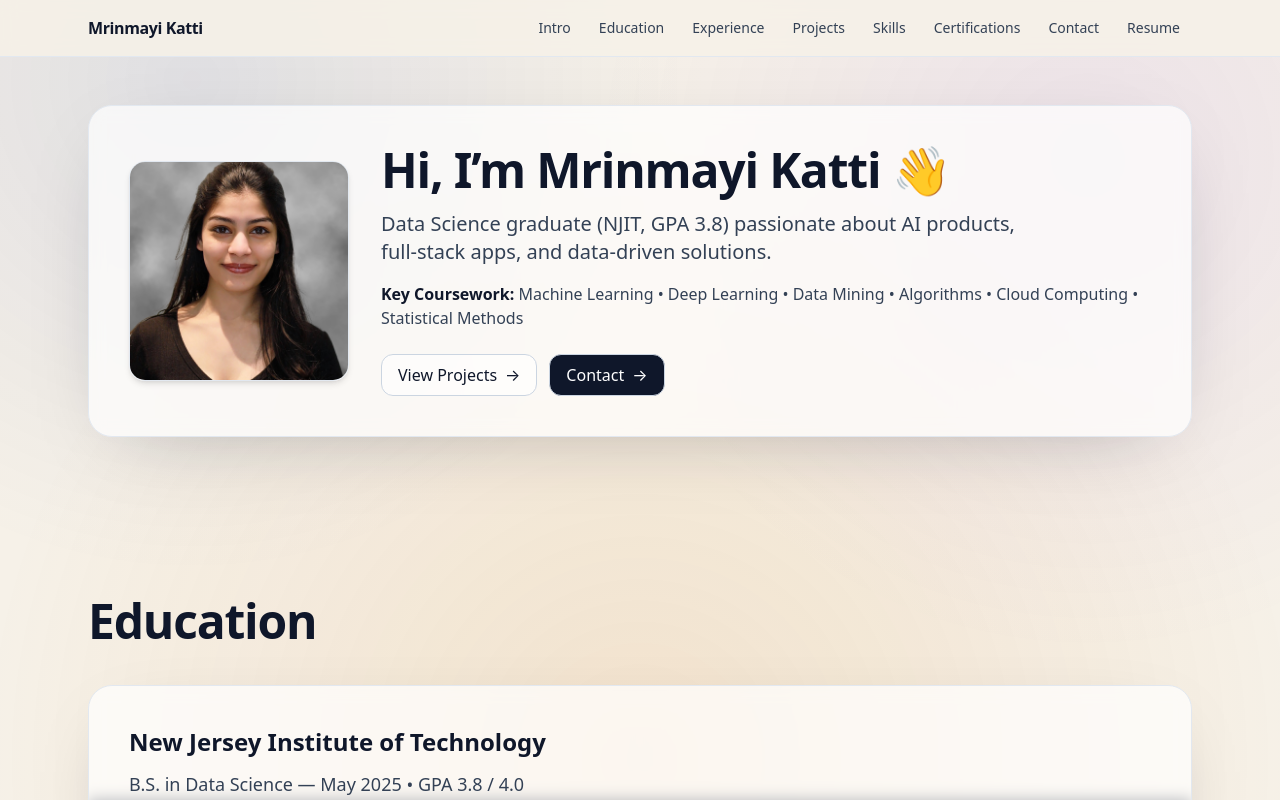
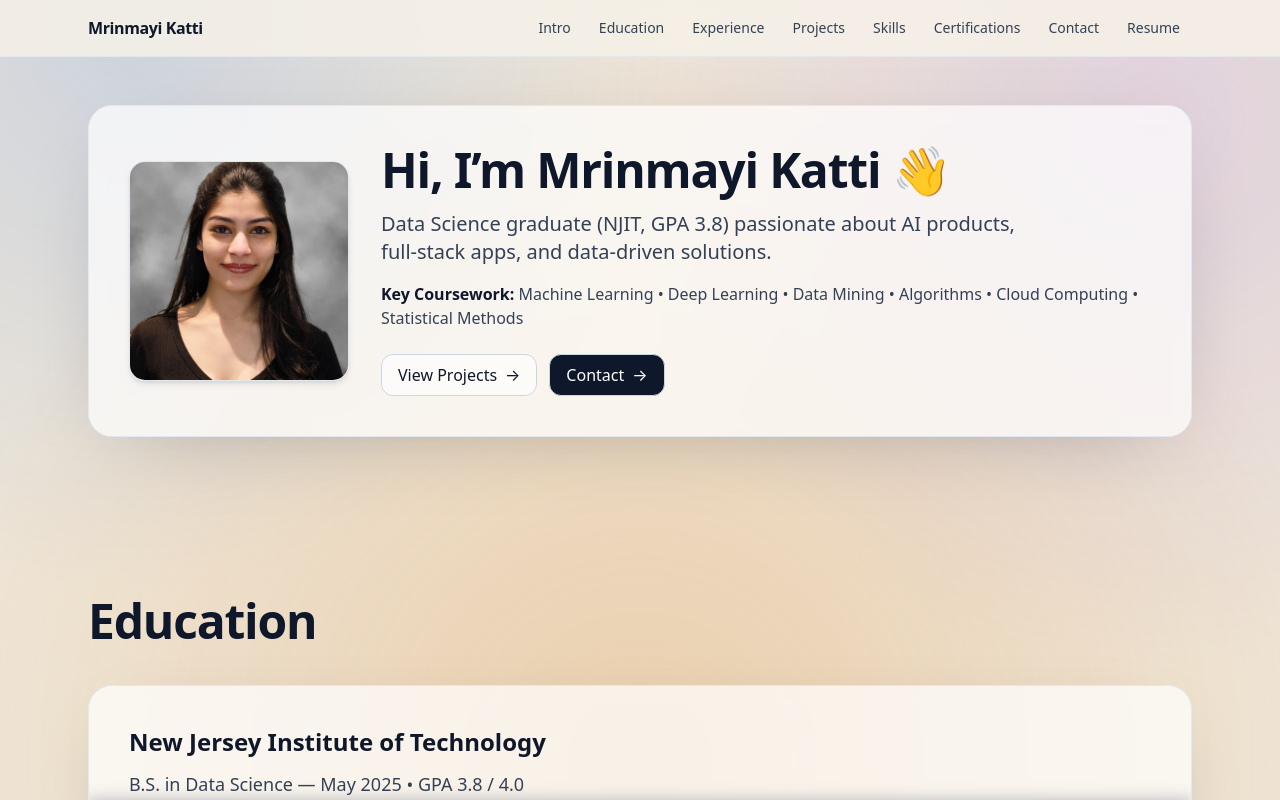
Before and after one commit to Mrinmayi03/MrinmayiKatti_Portfolio, a React (Vite) app: page / in a window 1280 px wide. Shown: the top 800 px of the page. Built offline with nearby package versions, Linux system fonts and the light colour scheme.

Commit message:
Frontend updates

```diff
--- a/src/App.tsx
+++ b/src/App.tsx
@@ -11,11 +11,17 @@ import Resume from './components/Resume';
 
 const App: React.FC = () => (
   <div className="min-h-screen text-slate-900">
-    {/* Warm neutral gradient background */}
-    <div className="pointer-events-none fixed inset-0 -z-20 bg-[#f6f1e8]" />
-    <div className="pointer-events-none fixed inset-0 -z-20 bg-[radial-gradient(900px_circle_at_15%_10%,rgba(30,64,175,0.10),transparent_55%)]" />
-    <div className="pointer-events-none fixed inset-0 -z-20 bg-[radial-gradient(900px_circle_at_85%_20%,rgba(124,58,237,0.08),transparent_55%)]" />
-    <div className="pointer-events-none fixed inset-0 -z-20 bg-[radial-gradient(1100px_circle_at_50%_95%,rgba(217,119,6,0.12),transparent_60%)]" />
+    {/* NEW: richer warm gradient background */}
+    <div className="pointer-events-none fixed inset-0 -z-20 bg-[#efe6d8]" />
+
+    {/* Top-left cool depth */}
+    <div className="pointer-events-none fixed inset-0 -z-20 bg-[radial-gradient(1000px_circle_at_10%_5%,rgba(59,130,246,0.18),transparent_55%)]" />
+
+    {/* Top-right subtle violet depth */}
+    <div className="pointer-events-none fixed inset-0 -z-20 bg-[radial-gradient(1000px_circle_at_90%_15%,rgba(139,92,246,0.15),transparent_55%)]" />
+
+    {/* Bottom warm amber glow */}
+    <div className="pointer-events-none fixed inset-0 -z-20 bg-[radial-gradient(1200px_circle_at_50%_95%,rgba(217,119,6,0.20),transparent_60%)]" />
 
     <Navbar />
 
```
